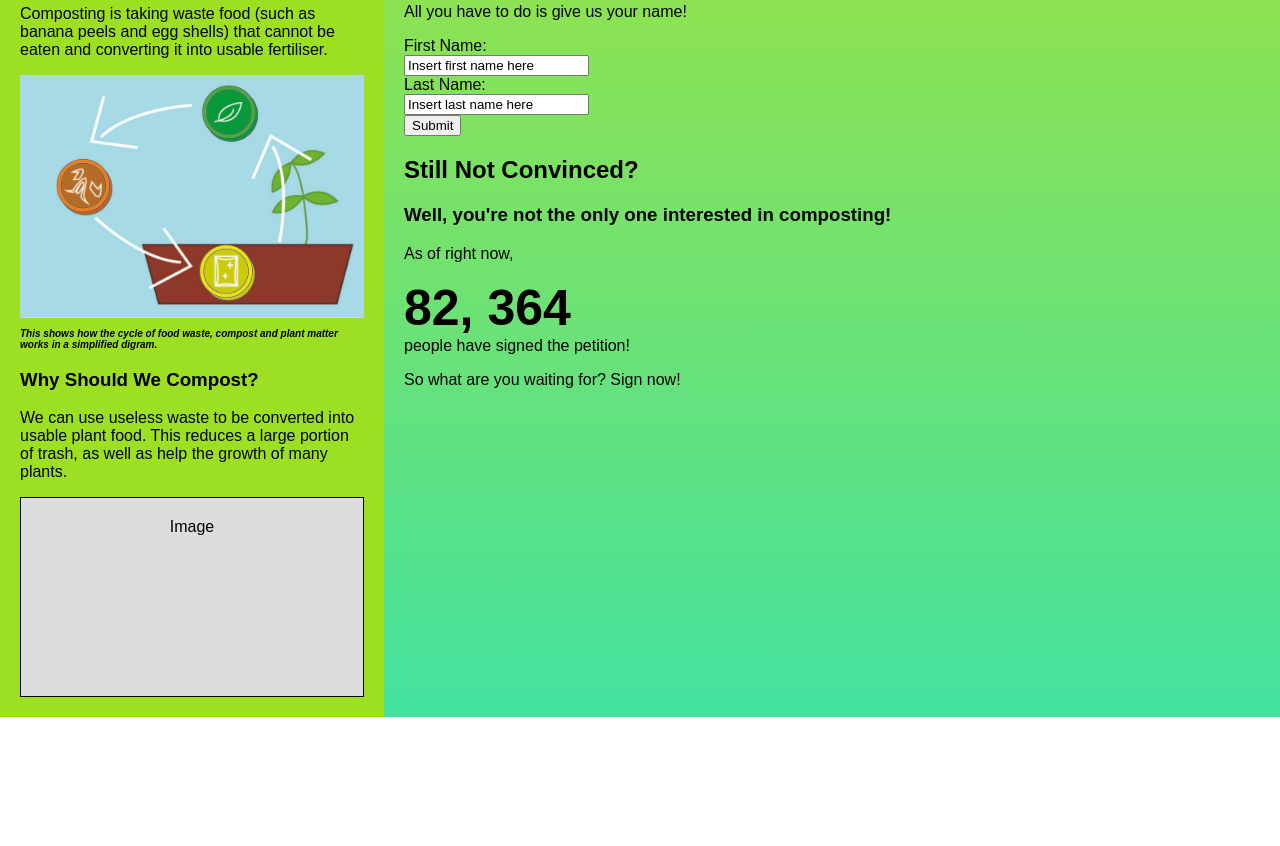
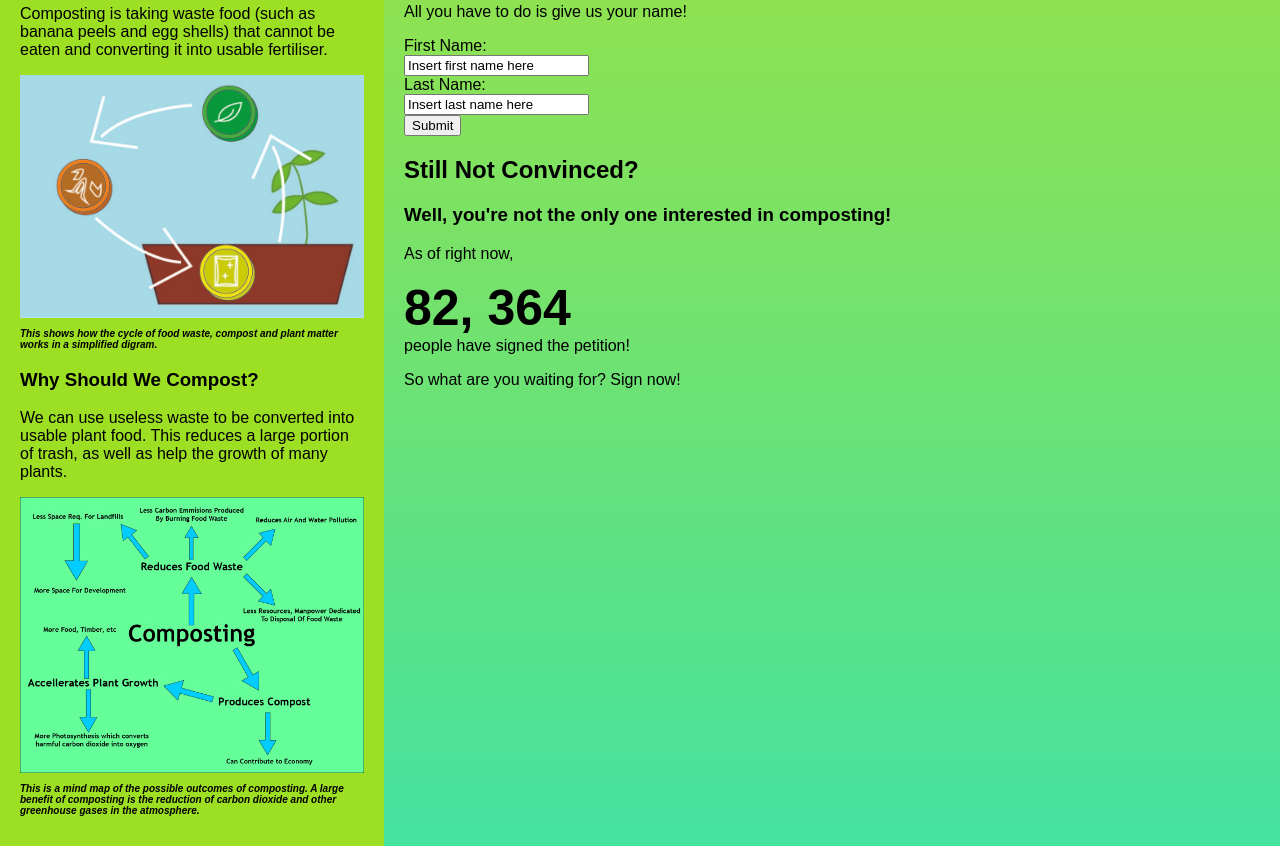
Before and after one commit to proter1132/proter1132.github.io, a plain HTML site: page index.html in a window 1280 px wide. Shown: the part 601-1447 px from the top of the page. Before the commit the page ends 1318 px from the top, so only its background shows below. Drawn offline with Linux system fonts and the light colour scheme.

Commit message:
Update index.html

```diff
--- a/index.html
+++ b/index.html
@@ -29,7 +29,8 @@
             <p class=class1><b><i>This shows how the cycle of food waste, compost and plant matter works in a simplified digram.</i></b></p>
             <h3>Why Should We Compost?</h3>
             <p>We can use useless waste to be converted into usable plant food. This reduces a large portion of trash, as well as help the growth of many plants.</p>
-            <div class="fake-img" style="height:200px;">Image</div>
+            <img src="images/Mind Map.jpg" alt="compost_image">
+            <p class=class1><b><i>This is a mind map of the possible outcomes of composting. A large benefit of composting is the reduction of carbon dioxide and other greenhouse gases in the atmosphere.</i></b></p>
 
         </aside>
         <main class="main-col">
```
